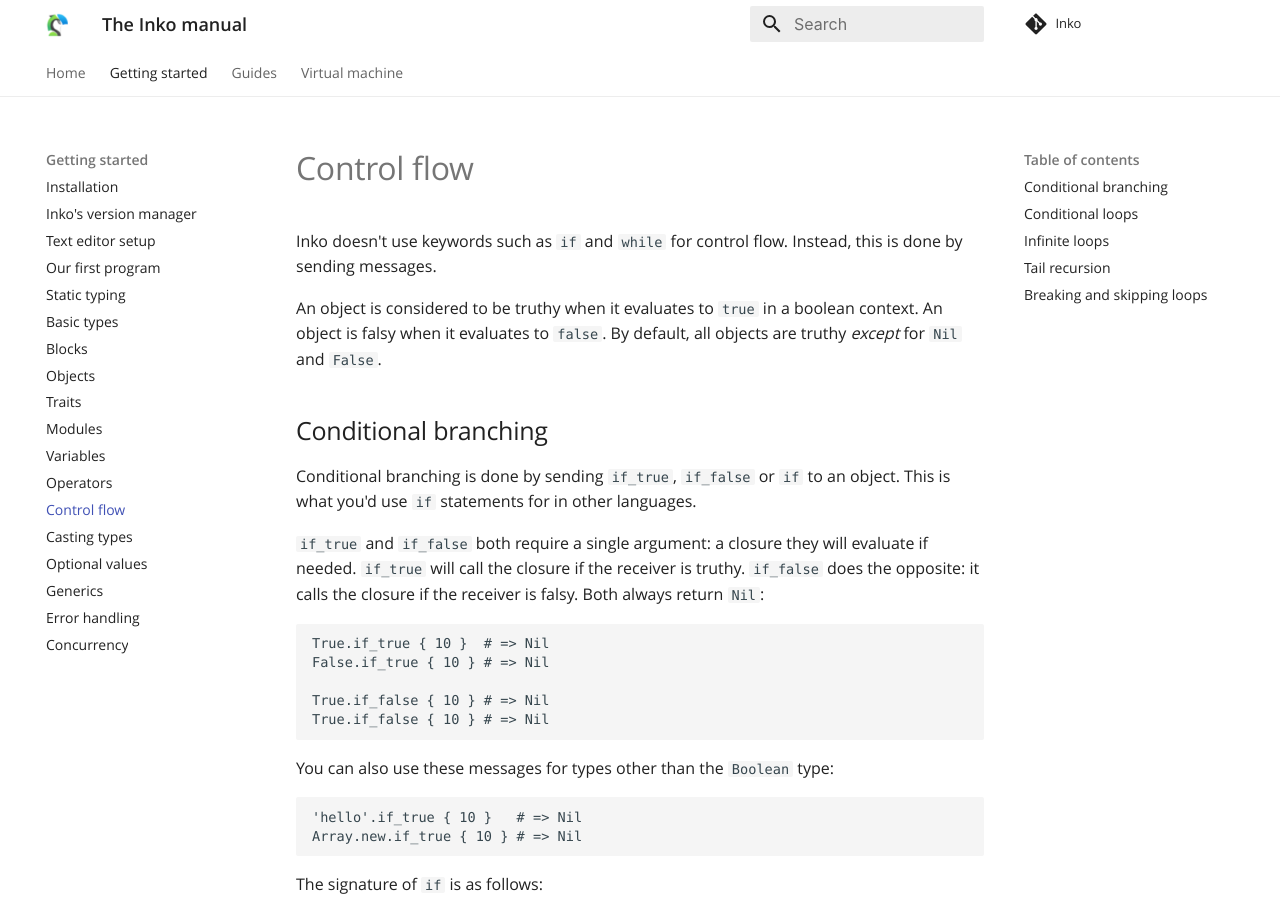
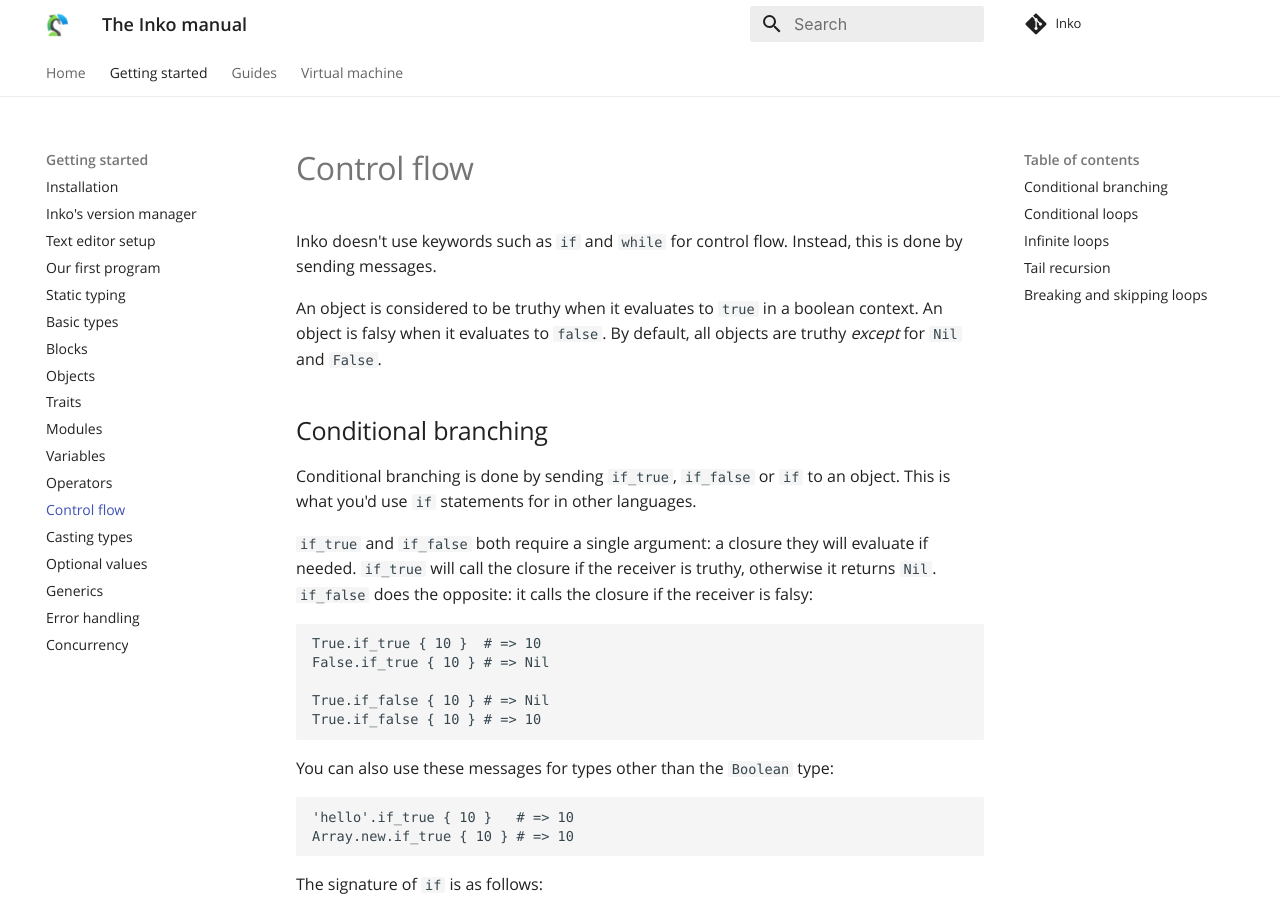
Before and after one commit to inko-lang/inko, an MkDocs documentation site: the page built from docs/source/getting-started/control-flow.md, in a window 1280 px wide and 900 px high. Built offline with MkDocs 1.6.1 and Material for MkDocs 9.7.7, drawn with Linux system fonts in a browser that asks for light colours; comment, search, counter and statistics services are not loaded.

Commit message:
Restore the return types of if_true/if_false
The return types were primarily removed so introducing an Option type is
easier. However, after having spent more time thinking about this I
decided we won't introduce an Option type at this time. While Option
types are powerful, they require heap allocations for their Some values,
in addition to introducing extra indirection. A future compiler may not
always be able to optimise this, resulting in developers having to work
around the allocations.

While optional types come with their own problems, they at least don't
impose a runtime memory cost and indirection. This strikes me as a
better default, at least for the time being.

This closes https://gitlab.com/inko-lang/inko/-/issues/216

````diff
--- a/docs/source/getting-started/control-flow.md
+++ b/docs/source/getting-started/control-flow.md
@@ -13,23 +13,23 @@ Conditional branching is done by sending `if_true`, `if_false` or `if` to an
 object. This is what you'd use `if` statements for in other languages.
 
 `if_true` and `if_false` both require a single argument: a closure they will
-evaluate if needed. `if_true` will call the closure if the receiver is truthy.
-`if_false` does the opposite: it calls the closure if the receiver is falsy.
-Both always return `Nil`:
+evaluate if needed. `if_true` will call the closure if the receiver is truthy,
+otherwise it returns `Nil`. `if_false` does the opposite: it calls the closure
+if the receiver is falsy:
 
 ```inko
-True.if_true { 10 }  # => Nil
+True.if_true { 10 }  # => 10
 False.if_true { 10 } # => Nil
 
 True.if_false { 10 } # => Nil
-True.if_false { 10 } # => Nil
+True.if_false { 10 } # => 10
 ```
 
 You can also use these messages for types other than the `Boolean` type:
 
 ```inko
-'hello'.if_true { 10 }   # => Nil
-Array.new.if_true { 10 } # => Nil
+'hello'.if_true { 10 }   # => 10
+Array.new.if_true { 10 } # => 10
 ```
 
 The signature of `if` is as follows:
````
Also changed, not shown: 6 other files.
